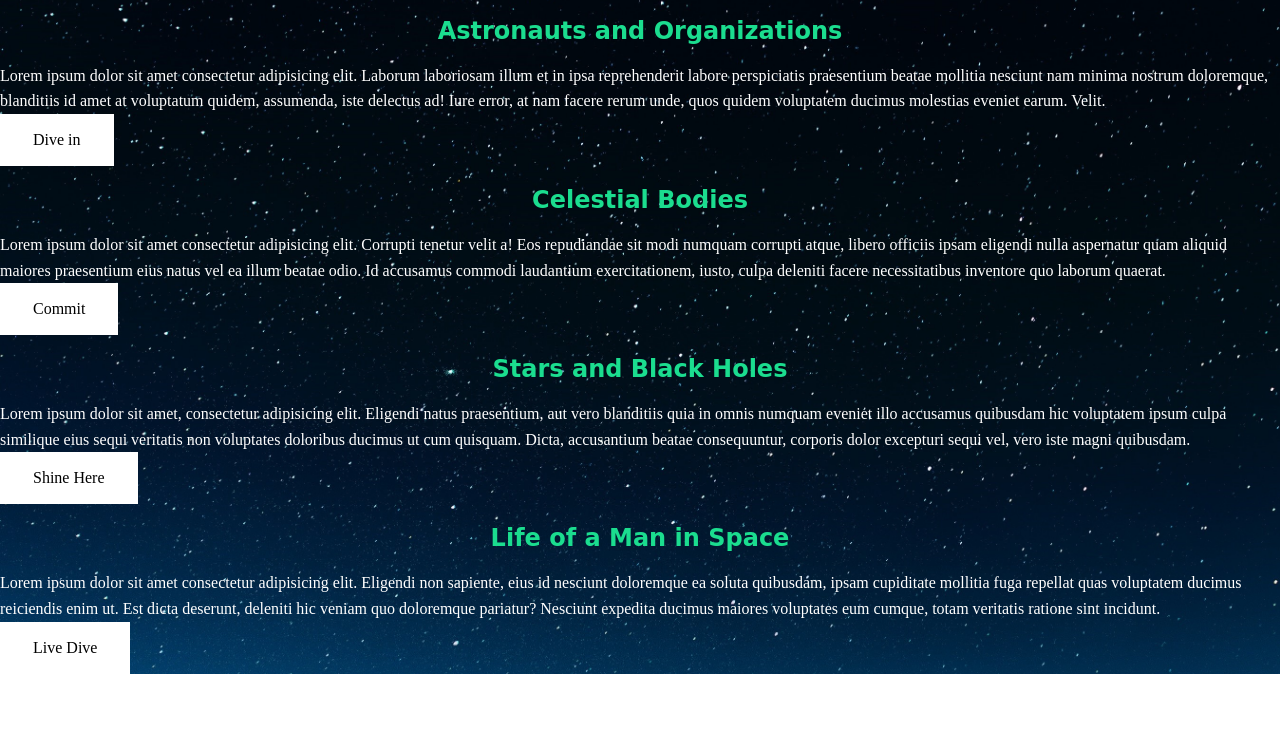
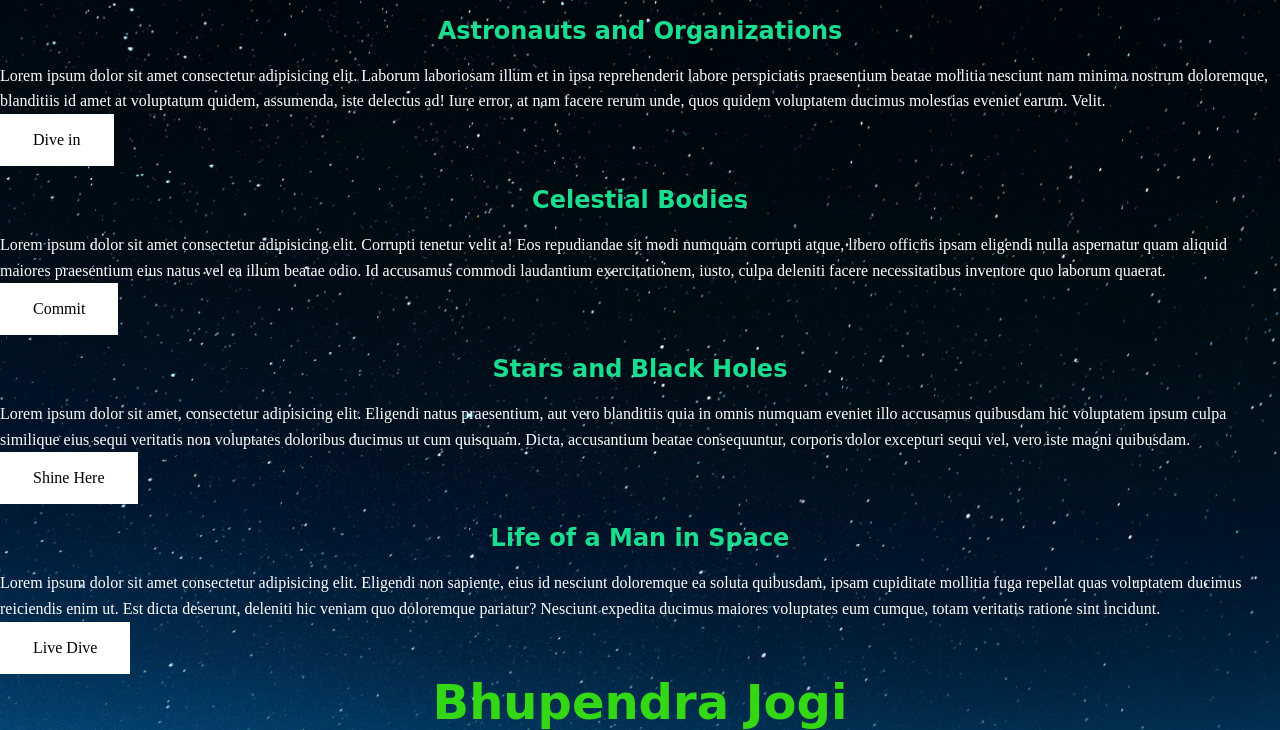
Before and after one commit to pa1narendra/lost-in-space, a plain HTML site: page index.html in a window 1280 px wide. Shown: the part 673-1403 px from the top of the page. Before the commit the page ends 1347 px from the top, so only its background shows below. Drawn offline with Linux system fonts and the light colour scheme; a web font is replaced by a local one.

Commit message:
bhupendra jogi

```diff
--- a/index.html
+++ b/index.html
@@ -65,7 +65,7 @@
         <p>Lorem ipsum dolor sit amet consectetur adipisicing elit. Eligendi non sapiente, eius id nesciunt doloremque ea soluta quibusdam, ipsam cupiditate mollitia fuga repellat quas voluptatem ducimus reiciendis enim ut. Est dicta deserunt, deleniti hic veniam quo doloremque pariatur? Nesciunt expedita ducimus maiores voluptates eum cumque, totam veritatis ratione sint incidunt.</p>
         <a href="/life.html" class="btn">Live Dive</a>
     </section>
-
+    <h1>Bhupendra Jogi</h1>
 
 
 </body>
```
